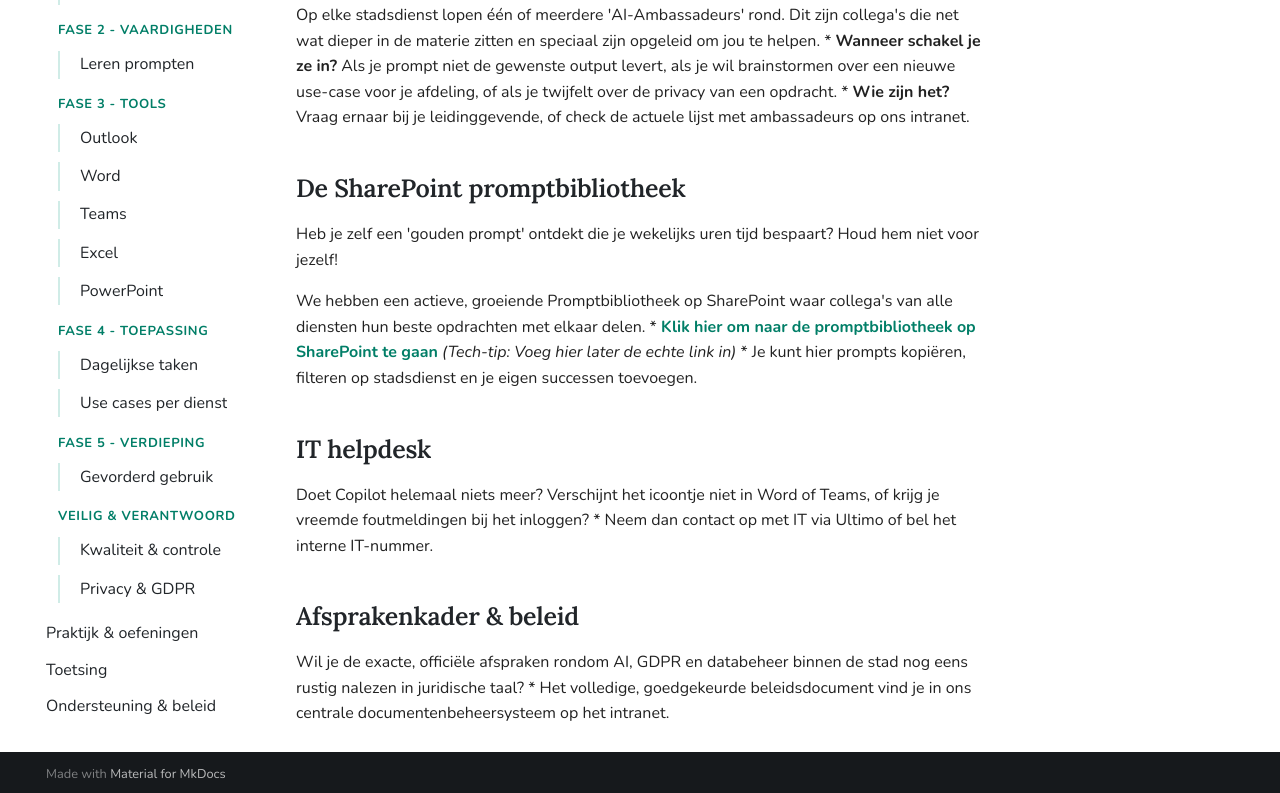
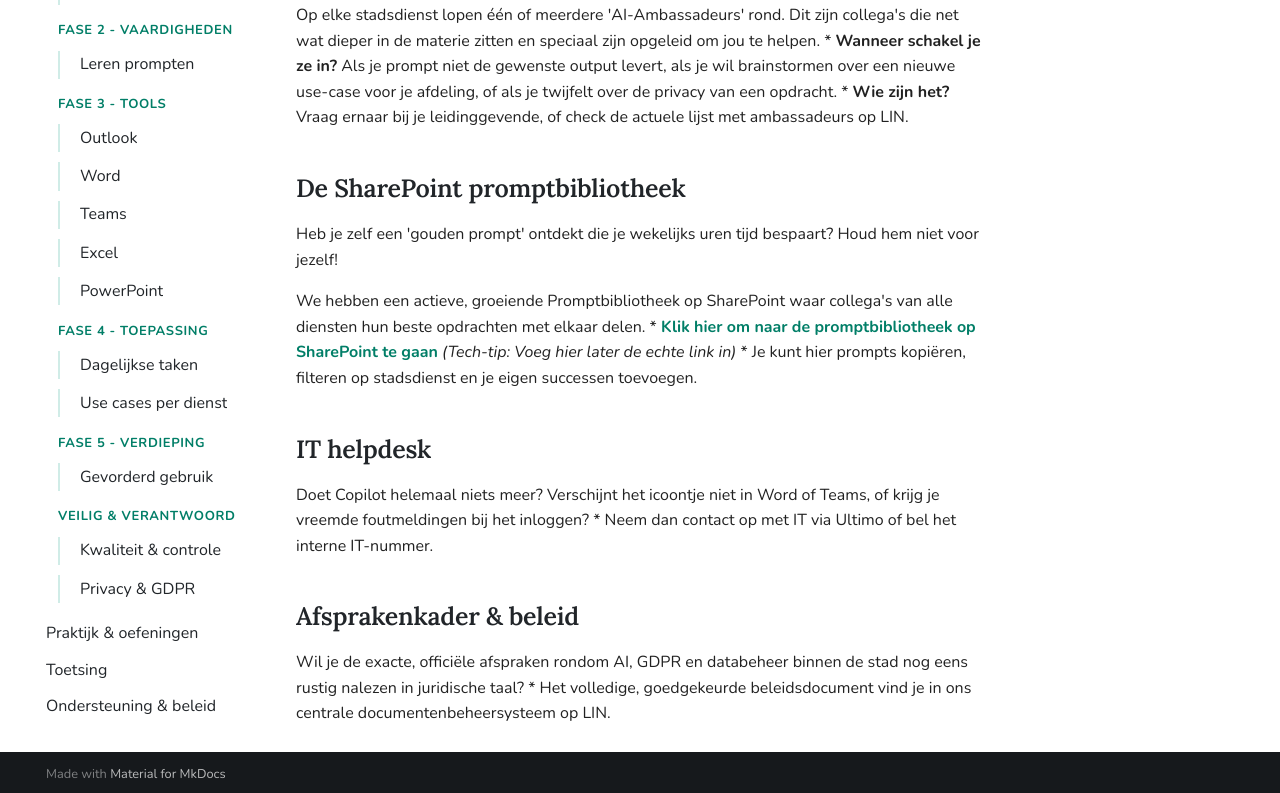
Before and after one commit to blueblot-lier/basiscursus, an MkDocs documentation site: the page built from docs/ondersteuning.md, in a window 1280 px wide and 1152 px high. Shown: the part 356-1149 px from the top of the window. Built offline with MkDocs 1.6.1 and Material for MkDocs 9.7.7, drawn with Linux system fonts in a browser that asks for light colours.

Commit message:
intranet vervangen door LIN

```diff
--- a/docs/ondersteuning.md
+++ b/docs/ondersteuning.md
@@ -5,7 +5,7 @@ Je bent nu helemaal klaar om de vruchten te plukken van Copilot! Maar leren stop
 ## Jouw AI-ambassadeurs
 Op elke stadsdienst lopen één of meerdere 'AI-Ambassadeurs' rond. Dit zijn collega's die net wat dieper in de materie zitten en speciaal zijn opgeleid om jou te helpen.
 * **Wanneer schakel je ze in?** Als je prompt niet de gewenste output levert, als je wil brainstormen over een nieuwe use-case voor je afdeling, of als je twijfelt over de privacy van een opdracht.
-* **Wie zijn het?** Vraag ernaar bij je leidinggevende, of check de actuele lijst met ambassadeurs op ons intranet.
+* **Wie zijn het?** Vraag ernaar bij je leidinggevende, of check de actuele lijst met ambassadeurs op LIN.
 
 ## De SharePoint promptbibliotheek
 Heb je zelf een 'gouden prompt' ontdekt die je wekelijks uren tijd bespaart? Houd hem niet voor jezelf!
@@ -20,4 +20,4 @@ Doet Copilot helemaal niets meer? Verschijnt het icoontje niet in Word of Teams,
 
 ## Afsprakenkader & beleid
 Wil je de exacte, officiële afspraken rondom AI, GDPR en databeheer binnen de stad nog eens rustig nalezen in juridische taal?
-* Het volledige, goedgekeurde beleidsdocument vind je in ons centrale documentenbeheersysteem op het intranet.
+* Het volledige, goedgekeurde beleidsdocument vind je in ons centrale documentenbeheersysteem op LIN.
```
Also changed, not shown: docs/fase1/werking.md (+1 -1 lines), docs/fase4/diensten.md (+1 -1 lines), docs/orientatie/toegang.md (+1 -1 lines), docs/praktijk.md (+1 -1 lines).
